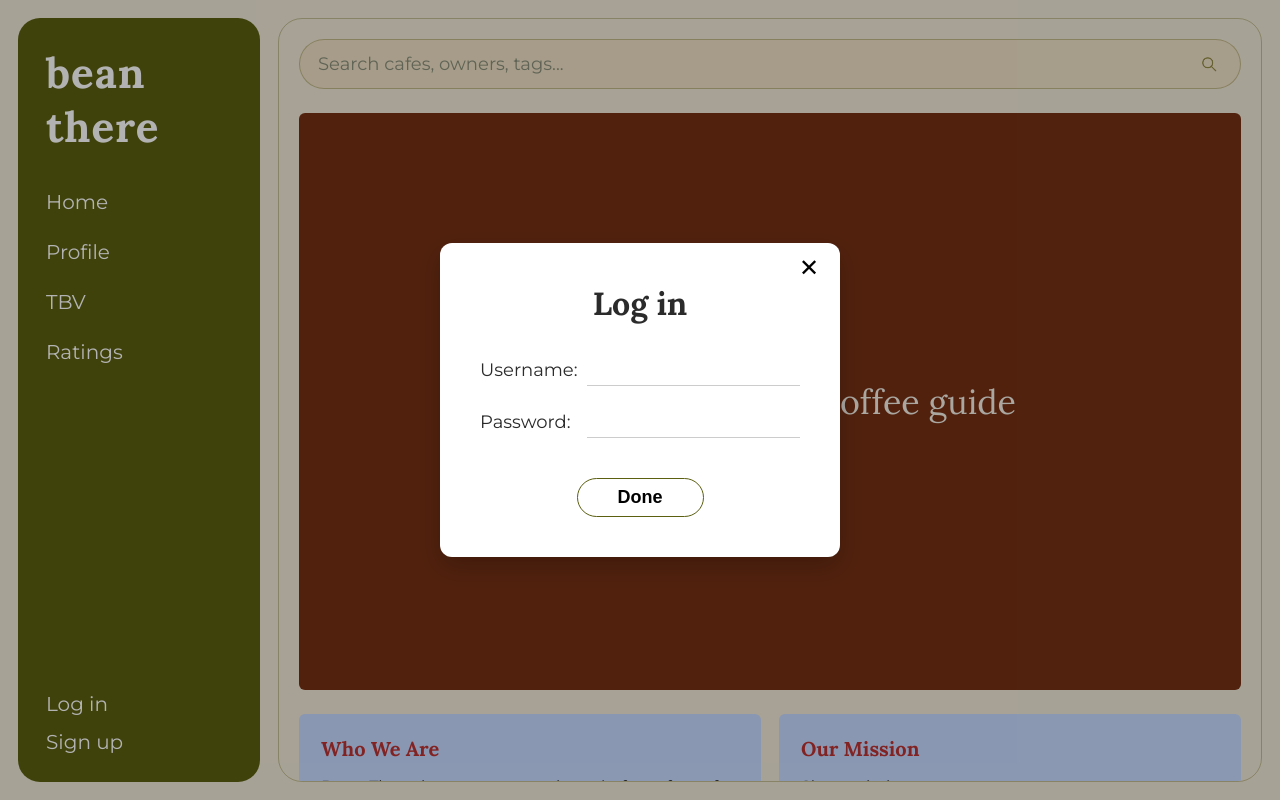
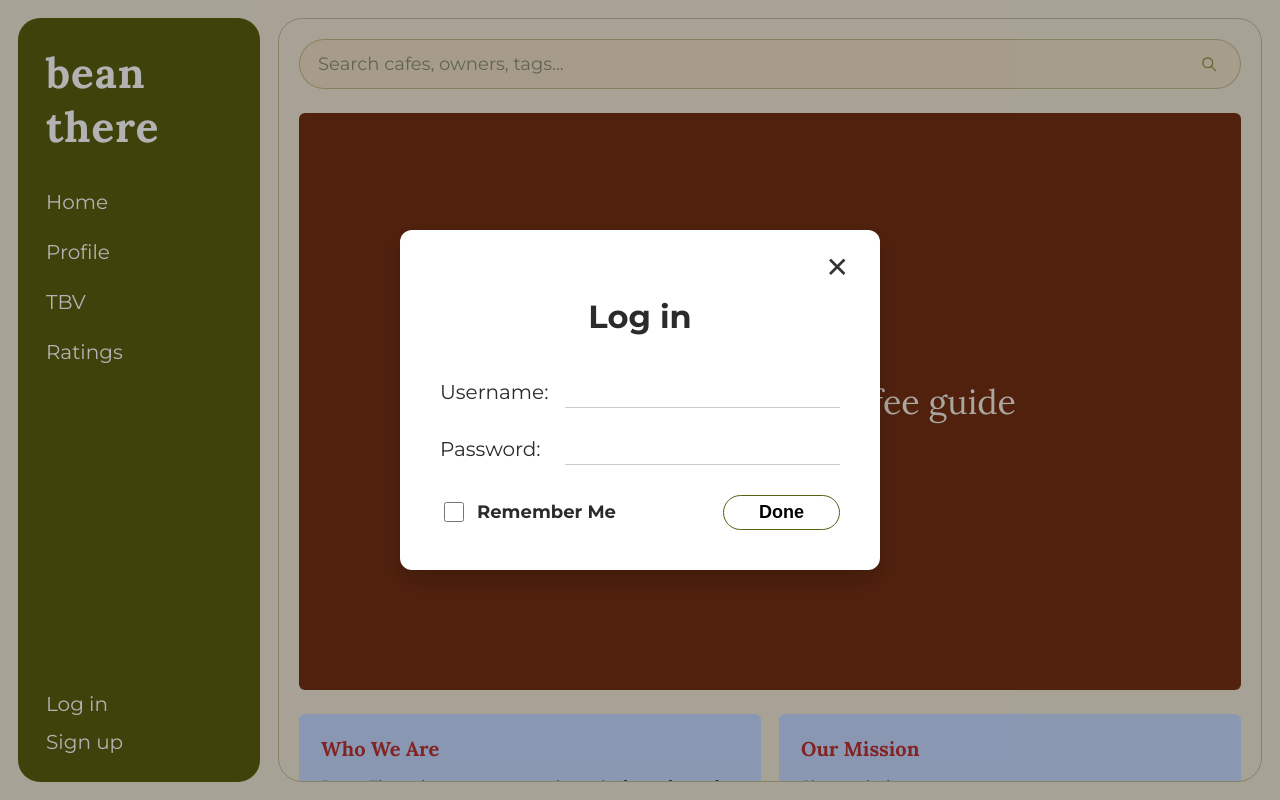
Before and after one commit to dprdr1an/CCAPDEV-MCO1, a plain HTML site: page bean there/index.html in a window 1280 px wide. Both pictures are taken after a click on the element "Log in". Drawn offline with Linux system fonts and the light colour scheme.

Commit message:
modified:   bean there/index.html

```diff
--- a/bean there/index.html
+++ b/bean there/index.html
@@ -90,6 +90,92 @@
       display:flex;
       flex-direction:column;
       gap:26px;
+    }
+    /* Custom Login Modal Styles */
+.login-custom-panel {
+  max-width: 480px;
+  width: 90%;
+  border-radius: 20px;
+  padding: 40px !important;
+}
+
+.modal-title {
+  font-family: 'Montserrat', sans-serif;
+  font-weight: 700;
+  font-size: 32px;
+  text-align: center;
+  margin-bottom: 40px;
+}
+
+.modal-close-btn {
+  position: absolute;
+  top: 20px;
+  right: 25px;
+  border: 0;
+  background: transparent;
+  font-size: 28px;
+  cursor: pointer;
+  color: #333;
+}
+
+.input-group {
+  display: flex;
+  align-items: center;
+  margin-bottom: 25px;
+  gap: 15px;
+}
+
+.input-group label {
+  font-size: 20px;
+  min-width: 110px;
+}
+
+.input-group input {
+  flex: 1;
+  padding: 5px;
+  border: 0;
+  border-bottom: 1px solid #ccc;
+  font-size: 18px;
+  outline: none;
+}
+
+.login-footer {
+  display: flex;
+  justify-content: space-between;
+  align-items: center;
+  margin-top: 30px;
+}
+
+.remember-me {
+  display: flex;
+  align-items: center;
+  gap: 10px;
+  cursor: pointer;
+  font-weight: 700;
+  font-size: 18px;
+}
+
+/* Styling the Checkbox to match the olive theme */
+.remember-me input[type="checkbox"] {
+  width: 20px;
+  height: 20px;
+  accent-color: var(--sidebar);
+  cursor: pointer;
+}
+
+.done-btn {
+  padding: 6px 35px;
+  border-radius: 25px;
+  border: 1.5px solid var(--sidebar);
+  background: #fff;
+  font-weight: 700;
+  font-size: 18px;
+  cursor: pointer;
+  transition: 0.2s;
+}
+
+.done-btn:hover {
+  background: #f8f8f0;
 }
 
     .nav a{
@@ -505,22 +591,28 @@
   </div>
   <div id="logInModal" class="modal" role="dialog" aria-modal="true" hidden>
   <div class="modal-backdrop" id="closeLogIn"></div>
-  <div class="modal-panel" style="max-width: 400px; text-align: left; padding: 40px;">
-    <button id="xLogIn" style="position:absolute; top:10px; right:15px; border:0; background:transparent; font-size:24px; cursor:pointer;">✕</button>
-    <h2 style="font-family:Lora, serif; margin-top:0; text-align: center; font-size: 32px;">Log in</h2>
+  <div class="modal-panel login-custom-panel">
+    <button id="xLogIn" class="modal-close-btn">✕</button>
+    <h2 class="modal-title">Log in</h2>
 
-    <form id="logInForm" style="display: flex; flex-direction: column; gap: 20px; margin-top: 30px;">
-      <div style="display:grid; grid-template-columns: 1fr 2fr; align-items: center;">
-        <label for="loginUser" style="font-size: 18px;">Username:</label>
-        <input id="loginUser" type="text" required style="padding:8px; border:0; border-bottom:1px solid #ccc; outline:none;">
+    <form id="logInForm">
+      <div class="input-group">
+        <label for="loginUser">Username:</label>
+        <input id="loginUser" type="text" required>
       </div>
 
-      <div style="display:grid; grid-template-columns: 1fr 2fr; align-items: center;">
-        <label for="loginPass" style="font-size: 18px;">Password:</label>
-        <input id="loginPass" type="password" required style="padding:8px; border:0; border-bottom:1px solid #ccc; outline:none;">
+      <div class="input-group">
+        <label for="loginPass">Password:</label>
+        <input id="loginPass" type="password" required>
       </div>
 
-      <button type="submit" style="margin-top:20px; padding:8px 40px; border-radius:30px; border:1.5px solid #5b5f10; background:transparent; font-weight:700; cursor:pointer; font-size: 18px; width: fit-content; align-self:center;">Done</button>
+      <div class="login-footer">
+        <label class="remember-me">
+          <input type="checkbox" id="rememberMe">
+          <span>Remember Me</span>
+        </label>
+        <button type="submit" class="done-btn">Done</button>
+      </div>
     </form>
   </div>
 </div>
@@ -570,187 +662,17 @@
   </div>
 </div>
  <script>
-const cafes = [
-  {name:"Coffee Nook", img:"https://picsum.photos/600/400?random=1", loc:"Taft Ave"},
-  {name:"GroupHug Cafe", img:"https://picsum.photos/600/400?random=2", loc:"Malate"},
-  {name:"Cooper's ATC Branch", img:"https://picsum.photos/600/400?random=3", loc:"Taft"},
-  {name:"Elsewhere Cafe", img:"https://picsum.photos/600/400?random=4", loc:"Makati"},
-  {name:"UNIT 605", img:"https://picsum.photos/600/400?random=5", loc:"QC"},
-  {name:"Brewtopia's Corner", img:"https://picsum.photos/600/400?random=6", loc:"BGC"},
-  {name:"Cafe Mocha", img:"https://picsum.photos/600/400?random=7", loc:"Quezon City"},
-];
-
-let activeCafes = [...cafes]; // <--- data source the carousel actually uses
-let currentIndex = 0;
-
-const carousel = document.getElementById("carousel");
-const dotsContainer = document.getElementById("dots");
-let isAnimating = false;
-let autoplay;
-
-/* ---------- helpers (use activeCafes) ---------- */
-function getIndex(i) {
-  const n = activeCafes.length || 1;
-  return ((i % n) + n) % n;
-}
-
-function buildCard(cafe, position) {
-  const card = document.createElement("div");
-  card.className = `cafe-card ${position}`;
-  card.innerHTML = `
-    <img src="${cafe.img}" alt="${cafe.name}">
-    <div class="cafe-meta">
-      <strong>${cafe.name}</strong>
-      <div class="location">${cafe.loc}</div>
-    </div>
-  `;
-  return card;
-}
-
-/* ---------- render (uses activeCafes) ---------- */
-function renderCarousel() {
-  carousel.innerHTML = "";
-
-  if (activeCafes.length === 0) {
-    // fallback: nothing to show
-    carousel.innerHTML = "<div style='text-align:center;padding:40px'>No cafes to show</div>";
-    dotsContainer.innerHTML = "";
-    return;
-  }
-
-  const left = getIndex(currentIndex - 1);
-  const center = getIndex(currentIndex);
-  const right = getIndex(currentIndex + 1);
-
-  const leftCard = buildCard(activeCafes[left], "pos-left");
-  const centerCard = buildCard(activeCafes[center], "pos-center");
-  const rightCard = buildCard(activeCafes[right], "pos-right");
-
-  // clicking side cards navigates
-  leftCard.onclick = () => slideTo(left);
-  rightCard.onclick = () => slideTo(right);
-
-  carousel.append(leftCard, centerCard, rightCard);
-  updateDots();
-}
-
-/* ---------- slide logic ---------- */
-function slideTo(target) {
-  // if there is only one item, target might equal currentIndex; bail out
-  if (isAnimating || target === currentIndex) return;
-  isAnimating = true;
-
-  currentIndex = getIndex(target);
-
-  // Let CSS handle the smooth transition
-  requestAnimationFrame(() => {
-    renderCarousel();
-    setTimeout(() => isAnimating = false, 450);
-  });
-}
-
-function nextSlide() {
-  slideTo(getIndex(currentIndex + 1));
-}
-
-function prevSlide() {
-  slideTo(getIndex(currentIndex - 1));
-}
-
-/* ---------- dots (uses activeCafes) ---------- */
-function createDots() {
-  dotsContainer.innerHTML = "";
-  activeCafes.forEach((_, i) => {
-    const dot = document.createElement("div");
-    dot.className = "dot";
-    dot.onclick = () => {
-      slideTo(i);
-    };
-    dotsContainer.appendChild(dot);
-  });
-}
-
-function updateDots() {
-  [...dotsContainer.children].forEach((dot, i) => {
-    dot.classList.toggle("active", i === currentIndex);
-  });
-}
-
-/* ---------- autoplay ---------- */
-function startAutoplay() {
-  stopAutoplay();
-  autoplay = setInterval(nextSlide, 3500);
-}
-
-function stopAutoplay() {
-  if (autoplay) clearInterval(autoplay);
-}
-
-/* ---------- SEARCH ---------- */
-const searchInput = document.getElementById("q");
-const searchBtn = document.getElementById("searchBtn");
-
-searchBtn.addEventListener("click", handleSearch);
-searchInput.addEventListener("keydown", (e) => {
-  if (e.key === "Enter") {
-    e.preventDefault();
-    handleSearch();
-  }
-});
-
-// Reset to full list if input cleared
-searchInput.addEventListener("input", () => {
-  if (searchInput.value.trim() === "") {
-    activeCafes = [...cafes];
-    currentIndex = 0;
-    createDots();
-    renderCarousel();
-  }
-});
-
-function handleSearch() {
-  const query = searchInput.value.toLowerCase().trim();
-
-  if (!query) {
-    // If empty, reset the carousel instead of alerting
-    activeCafes = [...cafes];
-    currentIndex = 0;
-    createDots();
-    renderCarousel();
-    return;
-  }
-
-  const results = cafes.filter(cafe =>
-    cafe.name.toLowerCase().includes(query) ||
-    cafe.loc.toLowerCase().includes(query)
-  );
-
-  if (results.length === 0) {
-    alert("No cafes found 😢");
-    // keep current view (or reset to full list) — here we'll reset
-    activeCafes = [...cafes];
-    currentIndex = 0;
-    createDots();
-    renderCarousel();
-    return;
-  }
-
-  // Use the filtered list as the active dataset (without mutating original)
-  activeCafes = results;
-  currentIndex = 0;
-  createDots();
-  renderCarousel();
-}
-// Sign Up Logic
-// Auth Selectors
-const loginBtn = document.querySelector('.auth div:first-child');
-const signupBtn = document.querySelector('.auth div:last-child');
+  // --- 1. SELECTORS ---
   const logInModal = document.getElementById('logInModal');
   const signUpModal = document.getElementById('signUpModal');
   const logInForm = document.getElementById('logInForm');
   const signUpForm = document.getElementById('signUpForm');
 
-// Modal Controls
+  // Navigation buttons in the sidebar
+  const loginBtn = document.querySelector('.auth div:first-child');
+  const signupBtn = document.querySelector('.auth div:last-child');
+
+  // --- 2. MODAL CONTROLS ---
   loginBtn.onclick = () => logInModal.hidden = false;
   signupBtn.onclick = () => signUpModal.hidden = false;
 
@@ -759,10 +681,54 @@ document.getElementById('xLogIn').onclick = () => logInModal.hidden = true;
   document.getElementById('closeSignUp').onclick = () => signUpModal.hidden = true;
   document.getElementById('xSignUp').onclick = () => signUpModal.hidden = true;
 
-// --- SIGN UP LOGIC ---
+  // --- 3. "REMEMBER ME" LOGIC ---
+  const THREE_WEEKS_MS = 3 * 7 * 24 * 60 * 60 * 1000;
+
+  function checkAndExtendSession() {
+    const expiry = localStorage.getItem('beanthere_remember_expiry');
+    if (expiry) {
+      const now = Date.now();
+      if (now < parseInt(expiry)) {
+        const newExpiry = now + THREE_WEEKS_MS;
+        localStorage.setItem('beanthere_remember_expiry', newExpiry.toString());
+        console.log("Session extended until: " + new Date(newExpiry).toLocaleDateString());
+      } else {
+        localStorage.removeItem('beanthere_remember_expiry');
+      }
+    }
+  }
+  checkAndExtendSession();
+
+  // --- 4. AUTH FORM HANDLERS ---
+
+  // Log In Handler
+  logInForm.onsubmit = function(e) {
+    e.preventDefault();
+
+    const enteredUser = '@' + document.getElementById('loginUser').value.replace('@', '');
+    const enteredPass = document.getElementById('loginPass').value;
+    const isRemembered = document.getElementById('rememberMe').checked;
+
+    const storedUser = localStorage.getItem('beanthere_profile_username');
+    const storedPass = localStorage.getItem('beanthere_profile_password');
+
+    if (enteredUser === storedUser && enteredPass === storedPass) {
+      if (isRemembered) {
+        localStorage.setItem('beanthere_remember_expiry', (Date.now() + THREE_WEEKS_MS).toString());
+      } else {
+        localStorage.removeItem('beanthere_remember_expiry');
+      }
+
+      alert("Login successful! Welcome back.");
+      window.location.href = 'profile.html';
+    } else {
+      alert("Invalid username or password.");
+    }
+  };
+
+  // Sign Up Handler
   signUpForm.onsubmit = function(e) {
     e.preventDefault();
-
     const pass = document.getElementById('regPass').value;
     const confirm = document.getElementById('regConfirm').value;
 
@@ -771,10 +737,9 @@ signUpForm.onsubmit = function(e) {
       return;
     }
 
-  // Store data (Including the password now so we can check it later)
     localStorage.setItem('beanthere_profile_fullname', document.getElementById('regName').value);
     localStorage.setItem('beanthere_profile_username', '@' + document.getElementById('regUser').value.replace('@', ''));
-  localStorage.setItem('beanthere_profile_password', pass); // Store for login verify
+    localStorage.setItem('beanthere_profile_password', pass);
     localStorage.setItem('beanthere_profile_bio', document.getElementById('regBio').value || "No bio added yet.");
     localStorage.setItem('beanthere_profile_title', document.getElementById('regTitle').value || "Member");
 
@@ -791,32 +756,101 @@ signUpForm.onsubmit = function(e) {
     }
   };
 
-// --- LOG IN LOGIC ---
-logInForm.onsubmit = function(e) {
-  e.preventDefault();
+  // --- 5. CAROUSEL & SEARCH LOGIC ---
+  const cafes = [
+    {name:"Coffee Nook", img:"https://picsum.photos/600/400?random=1", loc:"Taft Ave"},
+    {name:"GroupHug Cafe", img:"https://picsum.photos/600/400?random=2", loc:"Malate"},
+    {name:"Cooper's ATC Branch", img:"https://picsum.photos/600/400?random=3", loc:"Taft"},
+    {name:"Elsewhere Cafe", img:"https://picsum.photos/600/400?random=4", loc:"Makati"},
+    {name:"UNIT 605", img:"https://picsum.photos/600/400?random=5", loc:"QC"},
+    {name:"Brewtopia's Corner", img:"https://picsum.photos/600/400?random=6", loc:"BGC"},
+    {name:"Cafe Mocha", img:"https://picsum.photos/600/400?random=7", loc:"Quezon City"},
+  ];
 
-  const enteredUser = '@' + document.getElementById('loginUser').value.replace('@', '');
-  const enteredPass = document.getElementById('loginPass').value;
+  let activeCafes = [...cafes];
+  let currentIndex = 0;
+  const carousel = document.getElementById("carousel");
+  const dotsContainer = document.getElementById("dots");
+  let isAnimating = false;
+  let autoplay;
 
-  const storedUser = localStorage.getItem('beanthere_profile_username');
-  const storedPass = localStorage.getItem('beanthere_profile_password');
+  function getIndex(i) {
+    const n = activeCafes.length || 1;
+    return ((i % n) + n) % n;
+  }
 
-  if (enteredUser === storedUser && enteredPass === storedPass) {
-    alert("Login successful! Welcome back.");
-    window.location.href = 'profile.html';
-  } else {
-    alert("Invalid username or password. Please try again.");
+  function buildCard(cafe, position) {
+    const card = document.createElement("div");
+    card.className = `cafe-card ${position}`;
+    card.innerHTML = `<img src="${cafe.img}" alt="${cafe.name}"><div class="cafe-meta"><strong>${cafe.name}</strong><div class="location">${cafe.loc}</div></div>`;
+    return card;
   }
-};
 
-/* ---------- events ---------- */
-document.getElementById("nextBtn").onclick = nextSlide;
-document.getElementById("prevBtn").onclick = prevSlide;
+  function renderCarousel() {
+    carousel.innerHTML = "";
+    if (activeCafes.length === 0) {
+      carousel.innerHTML = "<div style='text-align:center;padding:40px'>No cafes found</div>";
+      dotsContainer.innerHTML = "";
+      return;
+    }
+    const left = getIndex(currentIndex - 1);
+    const center = getIndex(currentIndex);
+    const right = getIndex(currentIndex + 1);
+    const leftCard = buildCard(activeCafes[left], "pos-left");
+    const centerCard = buildCard(activeCafes[center], "pos-center");
+    const rightCard = buildCard(activeCafes[right], "pos-right");
+    leftCard.onclick = () => slideTo(left);
+    rightCard.onclick = () => slideTo(right);
+    carousel.append(leftCard, centerCard, rightCard);
+    updateDots();
+  }
 
+  function slideTo(target) {
+    if (isAnimating || target === currentIndex) return;
+    isAnimating = true;
+    currentIndex = getIndex(target);
+    requestAnimationFrame(() => {
+      renderCarousel();
+      setTimeout(() => isAnimating = false, 450);
+    });
+  }
+
+  function createDots() {
+    dotsContainer.innerHTML = "";
+    activeCafes.forEach((_, i) => {
+      const dot = document.createElement("div");
+      dot.className = "dot";
+      dot.onclick = () => slideTo(i);
+      dotsContainer.appendChild(dot);
+    });
+  }
+
+  function updateDots() {
+    [...dotsContainer.children].forEach((dot, i) => dot.classList.toggle("active", i === currentIndex));
+  }
+
+  function startAutoplay() { stopAutoplay(); autoplay = setInterval(() => slideTo(getIndex(currentIndex + 1)), 3500); }
+  function stopAutoplay() { if (autoplay) clearInterval(autoplay); }
+
+  // Search Logic
+  const searchInput = document.getElementById("q");
+  const searchBtn = document.getElementById("searchBtn");
+  searchBtn.addEventListener("click", handleSearch);
+  searchInput.addEventListener("keydown", (e) => { if (e.key === "Enter") handleSearch(); });
+
+  function handleSearch() {
+    const query = searchInput.value.toLowerCase().trim();
+    activeCafes = query ? cafes.filter(c => c.name.toLowerCase().includes(query) || c.loc.toLowerCase().includes(query)) : [...cafes];
+    currentIndex = 0;
+    createDots();
+    renderCarousel();
+  }
+
+  // --- 6. INITIALIZATION ---
+  document.getElementById("nextBtn").onclick = () => slideTo(getIndex(currentIndex + 1));
+  document.getElementById("prevBtn").onclick = () => slideTo(getIndex(currentIndex - 1));
   carousel.addEventListener("mouseenter", stopAutoplay);
   carousel.addEventListener("mouseleave", startAutoplay);
-
-/* ---------- init ---------- */
   createDots();
   renderCarousel();
   startAutoplay();
```
Lines whose indentation alone changed are shown as unchanged.
